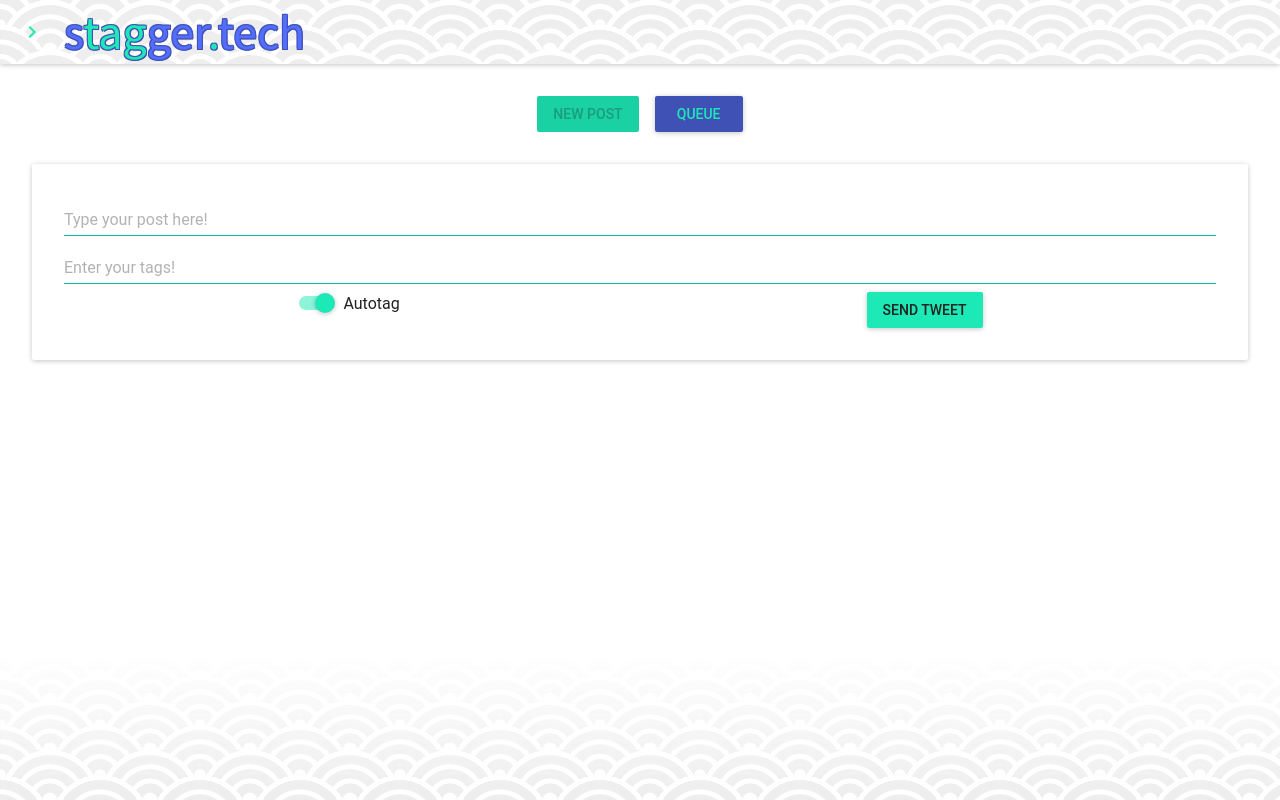
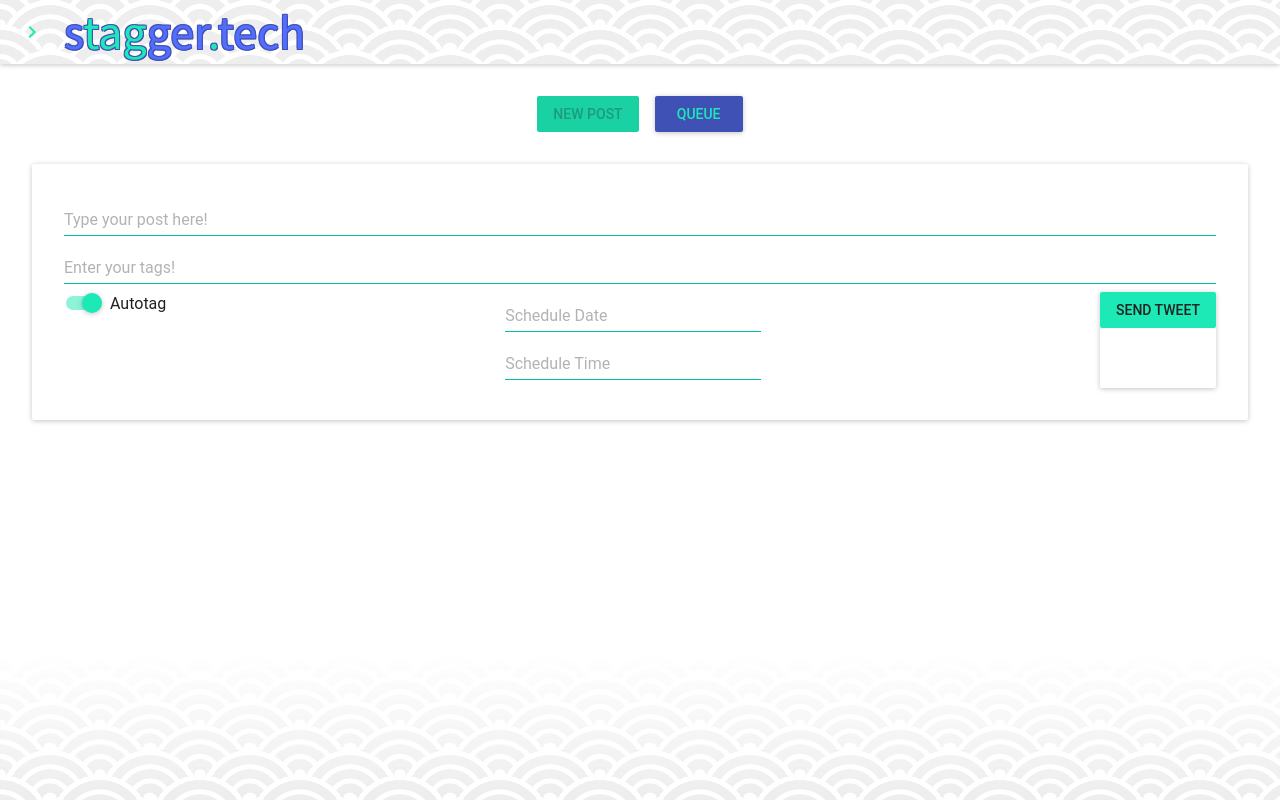
Before and after one commit to brosell1/Stagger, a React (Create React App) app in the folder my-app/: page / in a window 1280 px wide. Both pictures are taken after a click on the button "TWITTER LOGIN". Built offline with nearby package versions, Linux system fonts and the light colour scheme.

Commit message:
added form option to schedule time

```diff
--- a/my-app/src/App.js
+++ b/my-app/src/App.js
@@ -18,6 +18,9 @@ class App extends Component {
         tweet: "",
         media: undefined,
         tags: "",
+        date: null,
+        time: null,
+        timeStamp: Date.now(),
       },
       popup: {
         open: false,
@@ -27,7 +30,9 @@ class App extends Component {
     };
   };
 
-  sendTweet = (event) => {
+
+  postMethods = {
+    sendTweet: (event) => {
       event.preventDefault();
       var route;
       if(this.state.content.tweet !== '') {
@@ -64,7 +69,23 @@ class App extends Component {
         },
       });
       console.log("thanks for posting to twitter");
-  };
+    },
+    queueTweet: () => {/* do something */},
+    scheduleTweet: (event) => {
+      event.preventDefault();
+      if(this.state.content.tweet.trim()) {
+        /* do something */
+      } else {
+        this.setState({
+          popup:{
+            open: true,
+            statusOk: false,
+          },
+        });
+        return;
+      }
+    },
+  }
 
   methods = {
     changeDrawer: () => {
@@ -86,9 +107,43 @@ class App extends Component {
         page: ''
       })
     },
-    handleChange: (event) => {
-      this.setState({content:{[event.target.name]: event.target.value}})
+    handleTweetChange: (event) => {
+      let prevState = {...this.state.content};
+      let val = event.target.value;
+      prevState.tweet = val;
+      this.setState({content: prevState})
     },
+    handleTagsChange: (event) => {
+      let prevState = {...this.state.content};
+      let val = event.target.value;
+      prevState.tags = val;
+      this.setState({content: prevState})
+    },
+    handleDateChange: (event, date) => {
+      let prevState = {...this.state.content};
+      prevState.date = date;
+      this.setState({content: prevState})
+    },
+    handleTimeChange: (event, time) => {
+      let prevState = {...this.state.content};
+      prevState.time = time;
+      this.setState({content: prevState})
+    },
+
+    handleTimeChangeExt: (event, time) => {
+      let prevState = {...this.state.content};
+      prevState.timeStamp = Date.parse(new Date(this.state.content.timeStamp).toISOString().slice(0, 10) + (new Date(time).toISOString().slice(10, 19)));
+      prevState.time = new Date(time);
+      this.setState({content: prevState});
+    },
+
+    handleDateChangeExt: (event, date) => {
+      let prevState = {...this.state.content};
+      prevState.timeStamp = Date.parse((new Date(date).toISOString().slice(0, 10)) + (new Date(this.state.content.timeStamp).toISOString().slice(10, 19)));
+      prevState.date = new Date(date);
+      this.setState({content: prevState});
+    },
+
     changeView: () => {
       let target = this.state.page === "queue" ? "post" : "queue";
       this.setState({
@@ -123,7 +178,7 @@ class App extends Component {
       /> : this.state.page === 'queue' ? <Queue
         changeView={this.methods.changeView}
       /> : <Post
-        sendTweet={this.sendTweet}
+        sendTweet={this.postMethods.sendTweet}
         methods={this.methods}
         content={this.state.content}
         open={this.state.popup.open}
--- /dev/null
+++ b/my-app/src/components/DateTime.js
@@ -0,0 +1,24 @@
+import React from 'react';
+import DatePicker from 'material-ui/DatePicker'
+import TimePicker from 'material-ui/TimePicker'
+
+const DateTime = (props) => {
+  return <div>
+    <DatePicker
+      name="date"
+      hintText="Schedule Date"
+      value={props.date}
+      onChange={props.handleDateChange}
+    />
+    <TimePicker
+      name="time"
+      format="24hr"
+      hintText="Schedule Time"
+      autoOk={true}
+      value={props.time}
+      onChange={props.handleTimeChange}
+    />
+  </div>
+}
+
+export default DateTime
--- a/my-app/src/components/Form.js
+++ b/my-app/src/components/Form.js
@@ -3,6 +3,8 @@ import React from 'react';
 import RaisedButton from 'material-ui/RaisedButton'
 import TextField from 'material-ui/TextField';
 import Toggle from 'material-ui/Toggle';
+
+import DateTime from '../components/DateTime';
 
 const Form = (props) => {
   return(
@@ -10,14 +12,14 @@ const Form = (props) => {
       <TextField
         hintText="Type your post here!"
         multiLine={true}
-        onChange={props.methods.handleChange}
+        onChange={props.methods.handleTweetChange}
         value={props.content.tweet}
         name="tweet"
         fullWidth={true}
       />
       <TextField
         hintText="Enter your tags!"
-        onChange={props.methods.handleChange}
+        onChange={props.methods.handleTagsChange}
         value={props.content.tags}
         name="tags"
         fullWidth={true}
@@ -27,7 +29,7 @@ const Form = (props) => {
       <div style={{
         display:'flex',
         flexDirection: 'row',
-        justifyContent: 'space-around',
+        justifyContent: 'space-between',
       }}>
         <div>
           <Toggle
@@ -36,6 +38,13 @@ const Form = (props) => {
             labelPosition={'right'}
           />
         </div>
+        <DateTime
+          date={props.content.date}
+          time={props.content.time}
+          timeStamp={props.content.timeStamp}
+          handleDateChange={props.methods.handleDateChangeExt}
+          handleTimeChange={props.methods.handleTimeChangeExt}
+        />
         <RaisedButton
           label="Send Tweet"
           onClick={props.sendTweet}
```
Also changed, not shown: 2 other files (tests, documents, lock files or other folders). Lines whose indentation alone changed are shown as unchanged.
